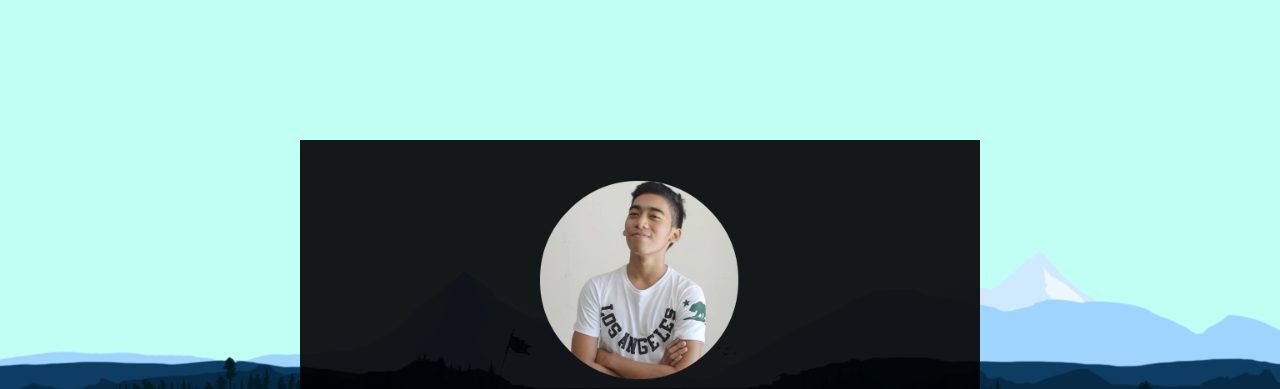
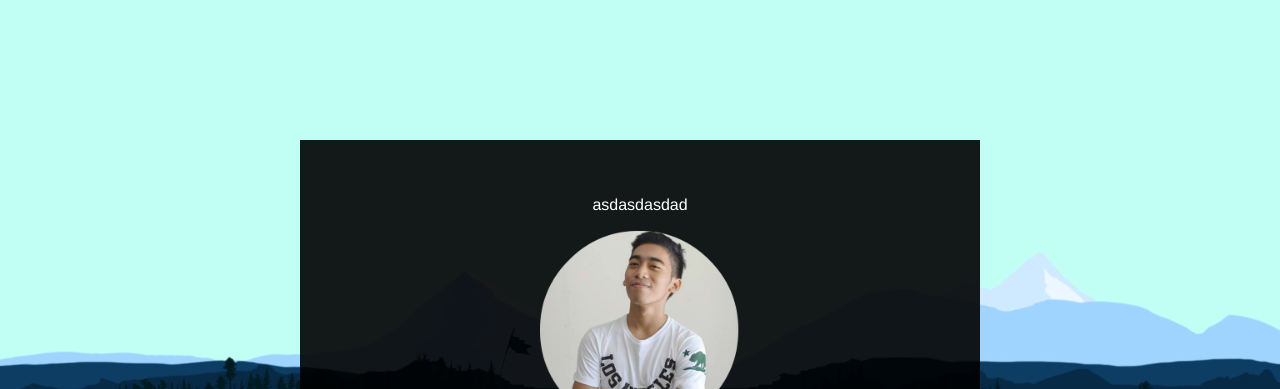
Before and after one commit to vincevlrs/vincevlrs.github.io, a plain HTML site: page index.html in a window 1280 px wide. Shown: the top 389 px of the page. Drawn offline with Linux system fonts and the light colour scheme.

Commit message:
Initial commit

```diff
--- a/index.html
+++ b/index.html
@@ -9,6 +9,7 @@
 	<body>
 
 		<div class="prof-box">
+			<p>asdasdasdad</p>
 			<img src="images/profpic.png" class="prof-pic">
 			<h1>Vince Valoroso</h1>
 			<h5>Computer Science Student | UP Los Banos</h5>
```
